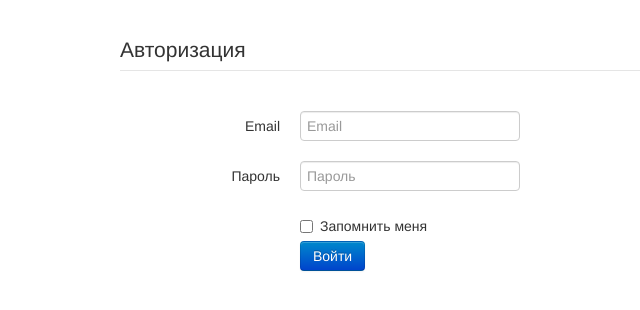
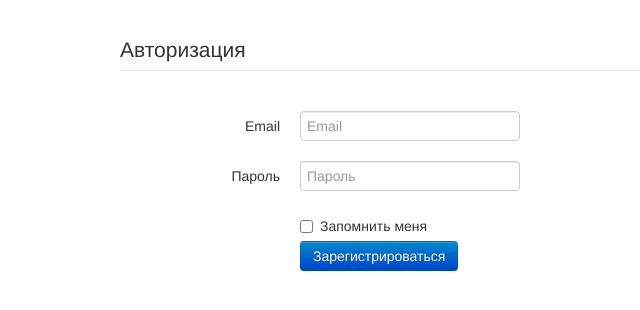
Before and after one commit to ziontab/pareto, a Django app: page /login/ in a window 1280 px wide. Shown: the top 310 px of the page, without its empty margins (265-905 px from the left). Run offline with Django 3.2, Linux system fonts and the light colour scheme.

Commit message:
change button register text

```diff
--- a/templates/login.html
+++ b/templates/login.html
@@ -22,7 +22,7 @@
                     <label class="checkbox">
                         <input type="checkbox">Запомнить меня
                     </label>
-                    <button type="submit" class="btn btn-primary">Войти</button>
+                    <button type="submit" class="btn btn-primary">Зарегистрироваться</button>
                 </div>
             </div>
         </fieldset>
```
